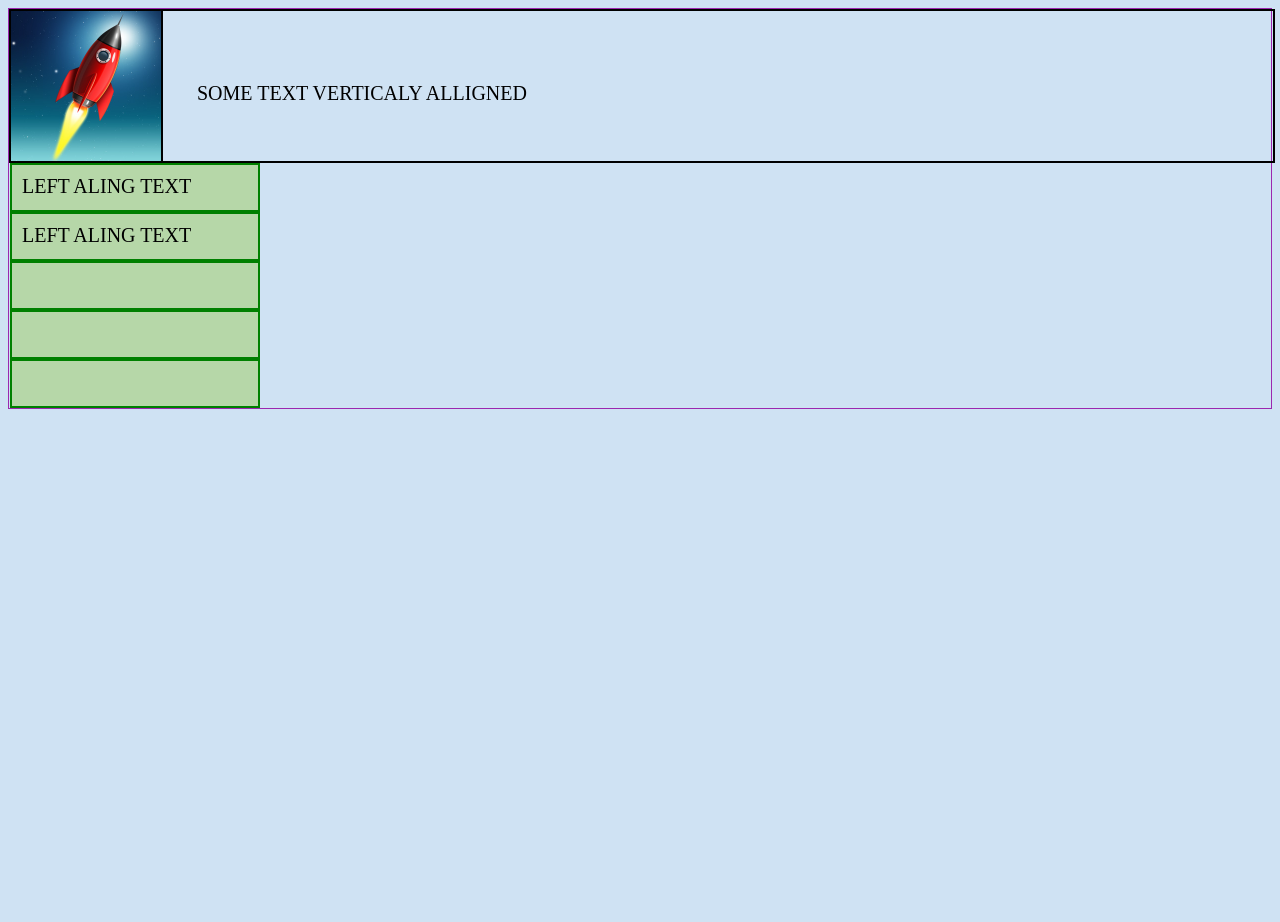
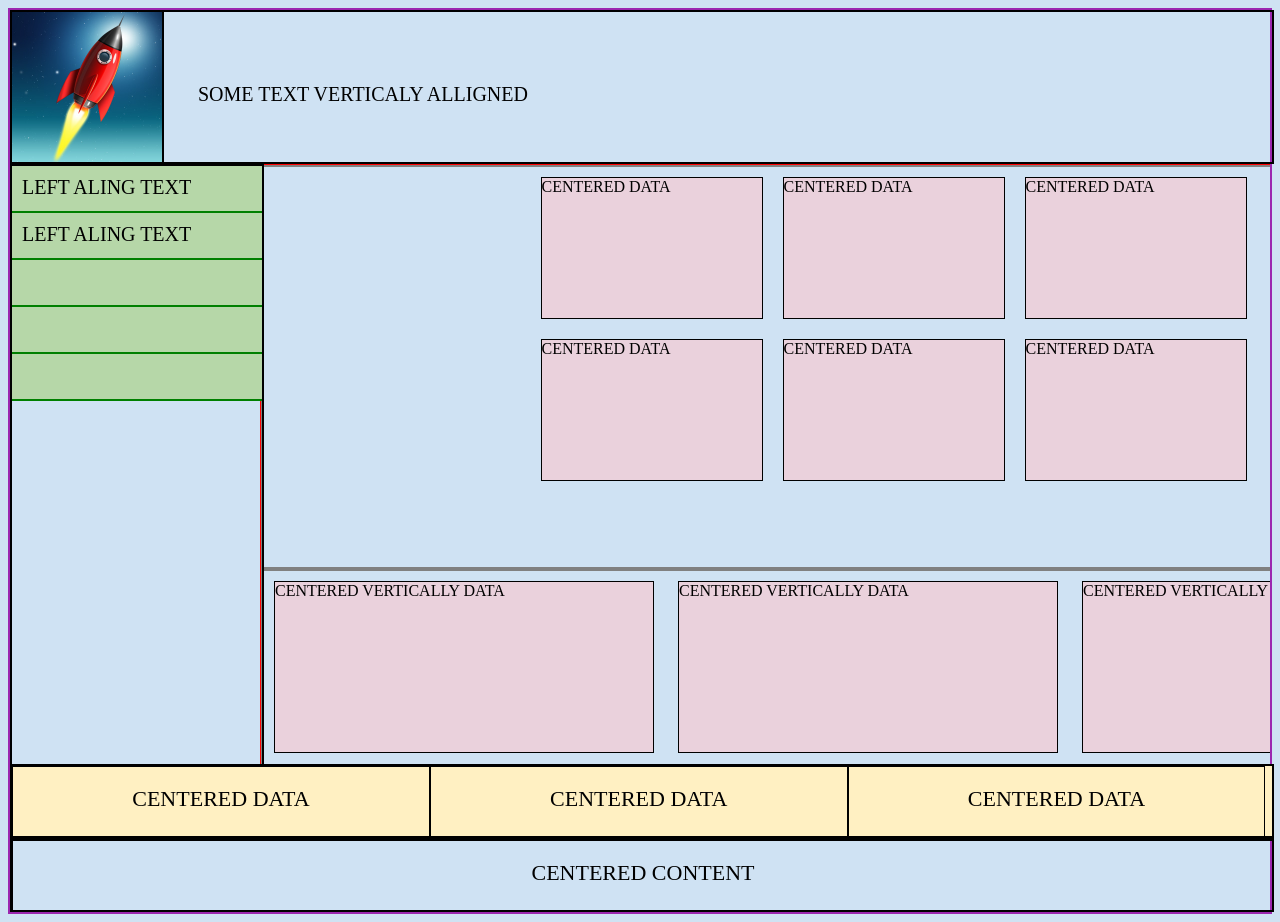
Before and after one commit to Panibrat/BSA-16-PHP---HTML_CSS, a plain HTML site: page index.html in a window 1280 px wide. Before the commit the page ends 800 px from the top, so only its background shows below. Drawn offline with Linux system fonts and the light colour scheme.

Commit message:
all content added

```diff
--- a/index.html
+++ b/index.html
@@ -17,38 +17,42 @@
 <div class="main_content">
     <div class="menu">
         <ul>
-            <li>LEFT ALING TEXT</li>
-            <li>LEFT ALING TEXT</li>
-            <li></li>
-            <li></li>
-            <li></li>
+            <a href="#"><li>LEFT ALING TEXT</li></a>
+            <a href="#"><li>LEFT ALING TEXT</li></a>
+            <a href="#"><li></li></a>
+            <a href="#"><li></li></a>
+            <a href="#"><li></li></a>
         </ul>
     </div>
     <div class="main_part">
         <div class="main_box1">
+            <div class="box1-flex1">
+                <div class="block_type1">CENTERED DATA</div>
+                <div class="block_type1">CENTERED DATA</div>
+                <div class="block_type1">CENTERED DATA</div>
+            </div>
+            <div class="box1-flex2">
+                <div class="block_type1">CENTERED DATA</div>
+                <div class="block_type1">CENTERED DATA</div>
+                <div class="block_type1">CENTERED DATA</div>
+            </div>
 
         </div>
         <div class="main_box2">
-
+            <div class="block_type2">CENTERED VERTICALLY DATA</div>
+            <div class="block_type2">CENTERED VERTICALLY DATA</div>
+            <div class="block_type2">CENTERED VERTICALLY DATA</div>
         </div>
 
     </div>
 </div>
-
-
-
-<!--<div class="vertical-block">-->
-    <!--<p> vertical aling</p>-->
-<!--</div>-->
-<!--<div id="flexbox">-->
-    <!--<div class="content-1">Content1</div>-->
-    <!--<div class="content-1">Content2</div>-->
-    <!--<div class="content-1">Content3</div>-->
-<!--</div>-->
-
-<!--<div id="block2">-->
-    <!--234567-->
-<!--</div>-->
+<div class="bottom">
+    <div class="block_type3">CENTERED DATA</div>
+    <div class="block_type3">CENTERED DATA</div>
+    <div class="block_type3">CENTERED DATA</div>
+</div><div class="footer">
+    <div class="block_type4">CENTERED CONTENT</div>
+</div>
 
 </body>
 </html>
--- a/style.css
+++ b/style.css
@@ -1,6 +1,7 @@
 body{
+    color: #000000;
     background-color: rgb(207, 226, 243);
-    border: 1px solid #9C27B0;
+    border: 2px solid #9C27B0;
 }
 body ~ div{
     border: 1px solid grey;
@@ -9,6 +10,7 @@ body ~ div{
     height: 150px;
     width: 100%;
     border: 2px solid black;
+    overflow: hidden;
 }
 .head_image{
     display: inline-block;
@@ -29,44 +31,112 @@ body ~ div{
     vertical-align: middle;
 }
 .main_content{
-
+    height: 600px;
+    position: relative;
+    overflow: hidden;
 }
 .menu{
-
+    display: inline-block;
+    float: left;
+    position: relative;
+    top: 0px;
+    left: 0px;
     width: 250px;
-
-    margin-left: 1px;
-
-    position: relative;
-
+    height: 100%;
+    margin-left: 0px;
+    /* position: relative; */
     /* left: -49px; */
+    border: 2px solid black;
+    overflow: hidden;
 }
 .menu ul{
-
     margin: 0px;
-
     padding: 0px;
-
     background-color: rgb(182, 215, 168);
+    z-index: 10;
 }
 .menu ul li{
-
+    margin: -2px;
     list-style-type: none;
-
     border: 2px solid green;
-
     height: 25px;
-
     font-size: 20px;
-
     padding: 10px;
+    text-align: left;
+}
+.menu a{
+    text-decoration: none;
+    color: black;
 }
 .main_part{
-
+    /* display: inline-block; */
+    /* float: right; */
+    width: 100%;
+    height: 600px;
+    border: 1px solid red;
+    margin-left: 250px;
 }
 .main_box1{
-
+    height: 400px;
+    width: 100%;
+    border: 2px solid grey;
 }
 .main_box2{
-
+    width: 100%;
+    height: 200px;
+    border: 2px solid grey;
 }
+.block_type1{
+    width: 220px;
+    height: 140px;
+    background-color: #ead1dc;
+    border: 1px solid black;
+    /* float: left; */
+    margin: 10px;
+}.block_type2{
+     width: 30%;
+     display: inline-block;
+     height: 170px;
+     background-color: #ead1dc;
+     border: 1px solid black;
+     /* float: left; */
+     margin: 10px;
+ }
+.box1-flex1{
+    /* width: 100%; */
+    display: flex;
+    justify-content: center;
+    align-items: center;
+}.box1-flex2{
+     display: flex;
+     justify-content: center;
+ }
+.bottom{
+    width: 100%;
+    height: 70px;
+    border: 2px solid black;
+    background-color: #fff0c2;
+}.footer{
+    width: 100%;
+    height: 70px;
+    border: 2px solid black;
+}
+.block_type3{
+    width: 33%;
+    display: inline-block;
+    height: 100%;
+    /* background-color: #ead1dc; */
+    border: 1px solid black;
+    float: left;
+    /* margin: 10px; */
+    text-align: center;
+    line-height: 64px;
+    font-size: 22px;
+}.block_type4{
+    width: 100%;
+    height: 100%;
+    border: 1px solid black;
+    text-align: center;
+    line-height: 64px;
+    font-size: 22px;
+}
```
